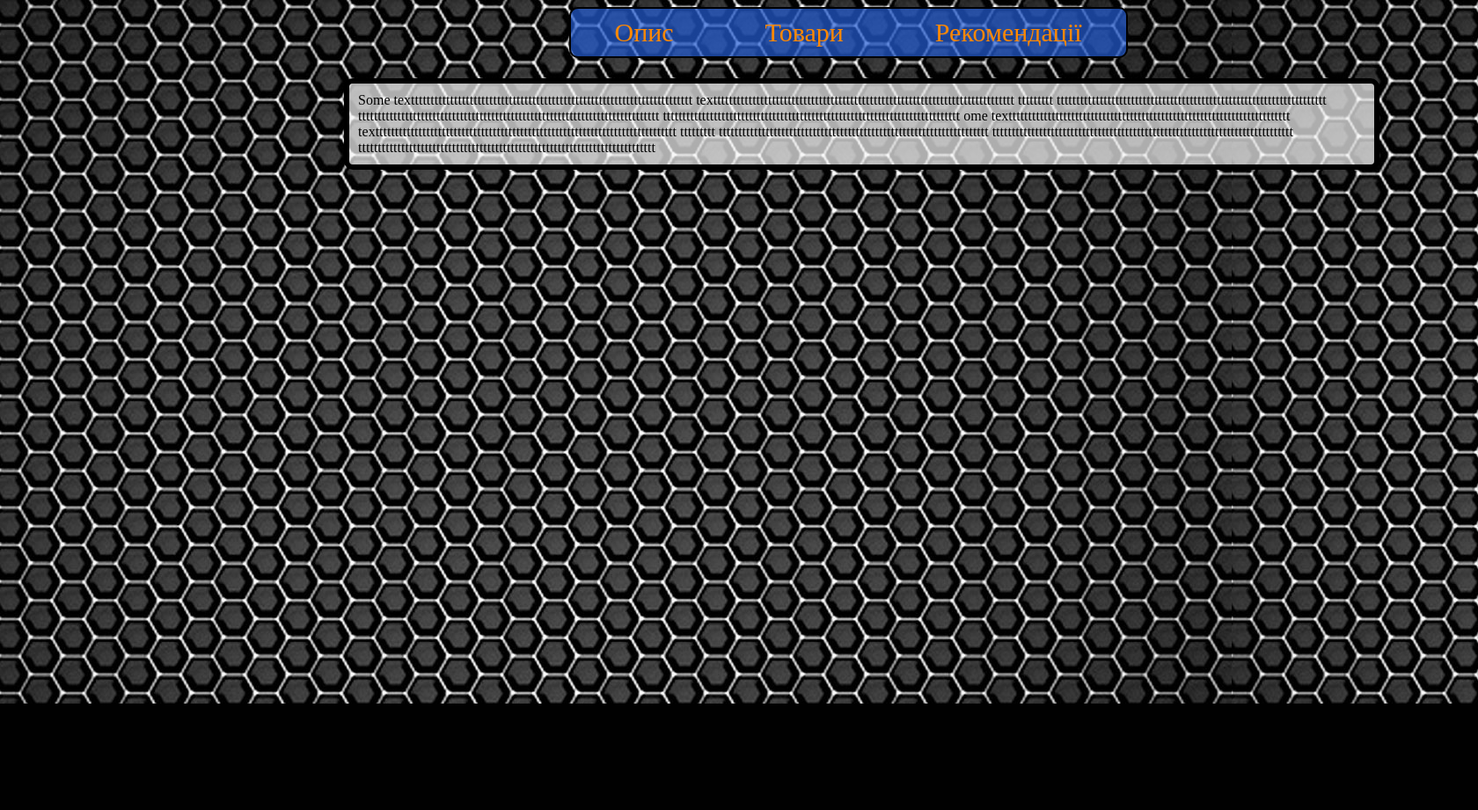
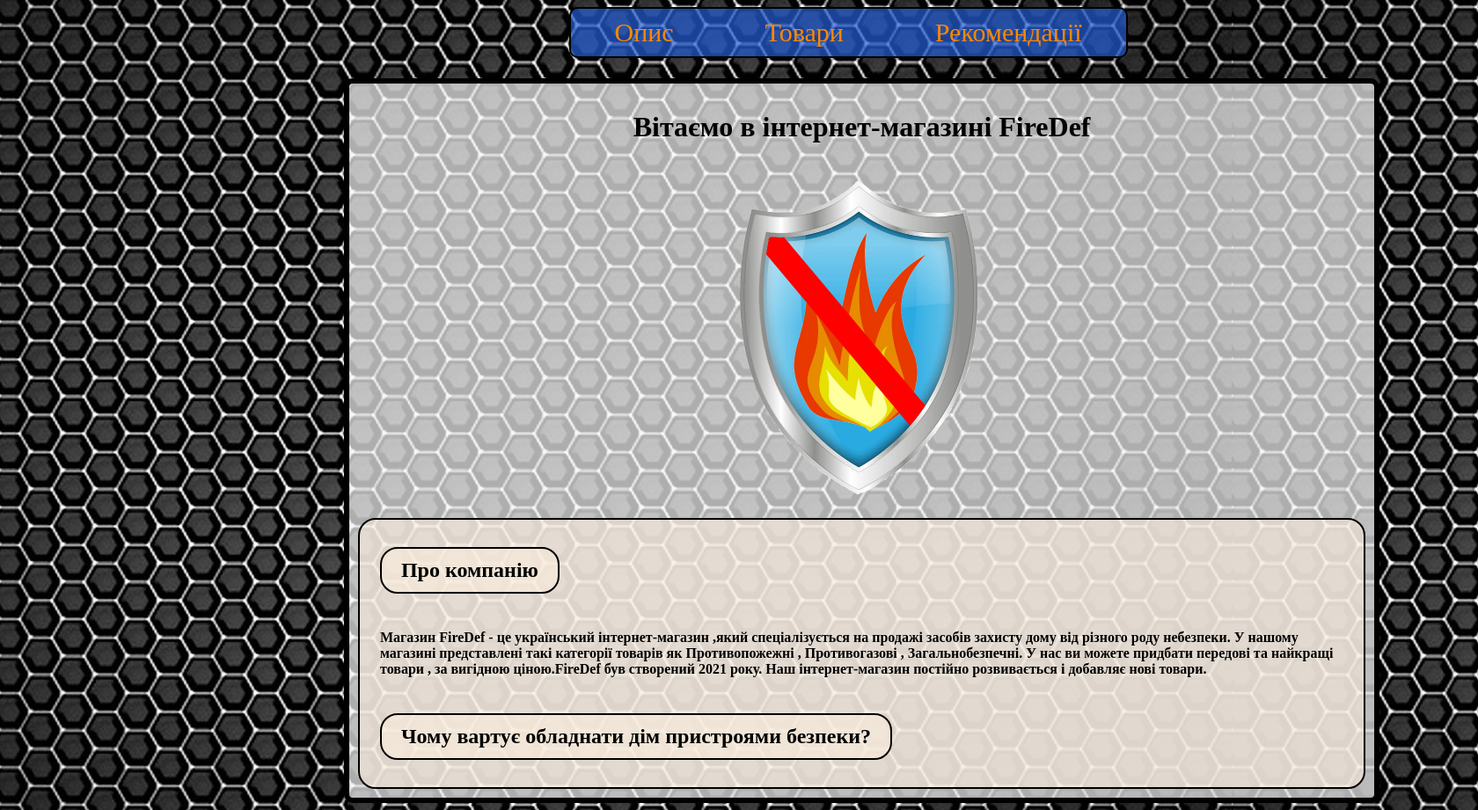
Before and after one commit to Mukolas/Diplomna, a PHP site: page /MainHTML.html in a window 1680 px wide. Shown: the whole page at 88% size. Before the commit the page ends 800 px from the top, so only its background shows below. Run offline with PHP 8.4, Linux system fonts and the light colour scheme.

Commit message:
Opys1
Доповнення до сторінки опис

```diff
--- a/JSwork.js
+++ b/JSwork.js
@@ -204,10 +204,12 @@ towar={
         if(inputImya.value==''||inputNomer.value==''||inputEmaile.value==''){
         console.log('Zapovnit vse formy');
         }else{
+            let mainForm = document.getElementById("lastForm");
         console.log(inputImya.value);
         console.log(inputNomer.value);
         console.log(inputEmaile.value);
         console.log(localStorage);
+        console.log(mainForm);
         form.style.display='none';
         localStorage.clear();
         }
--- a/MainHTML.html
+++ b/MainHTML.html
@@ -12,16 +12,18 @@
         </div>
         <br>
          <div class="mainDiv">
-          Some textttttttttttttttttttttttttttttttttttttttttttttttttttttttttttttttttttttttt
-          texttttttttttttttttttttttttttttttttttttttttttttttttttttttttttttttttttttttttttttt
-          ttttttttt ttttttttttttttttttttttttttttttttttttttttttttttttttttttttttttttttttttt
-          ttttttttttttttttttttttttttttttttttttttttttttttttttttttttttttttttttttttttttttt
-          tttttttttttttttttttttttttttttttttttttttttttttttttttttttttttttttttttttttttttt
-          ome textttttttttttttttttttttttttttttttttttttttttttttttttttttttttttttttttttttttt
-          texttttttttttttttttttttttttttttttttttttttttttttttttttttttttttttttttttttttttttttt
-          ttttttttt ttttttttttttttttttttttttttttttttttttttttttttttttttttttttttttttttttttt
-          ttttttttttttttttttttttttttttttttttttttttttttttttttttttttttttttttttttttttttttt
-          tttttttttttttttttttttttttttttttttttttttttttttttttttttttttttttttttttttttttttt
+         <h1 align="center" >Вітаємо в інтернет-магазині FireDef</h1>
+         <img class="MainEmblemImg" src="MainEmblem.png">
+
+         <div class="Opys">
+         <h2 align="center" class="Opys">Про компанію</h2>
+            <h4>Магазин FireDef - це український інтернет-магазин ,який спеціалізується на продажі засобів захисту дому від різного роду небезпеки.
+                У нашому магазині представлені такі категорії товарів як Противопожежні , Противогазові , Загальнобезпечні.
+                У нас ви можете придбати передові та найкращі товари , за вигідною ціною.FireDef був створений 2021 року.
+                Наш інтернет-магазин постійно розвивається і добавляє нові товари.
+            </h4>
+         <h2 align="center" class="Opys">Чому вартує обладнати дім пристроями безпеки?</h2>
+         </div>
          </div>
     </body>
 </html>
--- a/Towary.html
+++ b/Towary.html
@@ -49,9 +49,6 @@
         <div class="korzyna" id="korzyna"><img id="korzynaImg" src="Korzyna1.png"></div>
 
         <script src="JSwork.js"></script>
-
-
         </body>
 
-
 </html>
--- a/styles.css
+++ b/styles.css
@@ -175,3 +175,31 @@ input {
     border-radius: 10px;
     margin-bottom: 10px;
 }
+
+
+
+
+/* Cторінка Опис */
+
+
+
+/* Картинка головного зображення*/
+.MainEmblemImg{
+width: 100px;
+    height: 400px;
+    width: 400px;
+  margin-left: 32%;
+}
+
+/*Блоки тексту в описі*/
+.Opys{
+    display: inline-block;
+    background-color: rgba(250, 238, 221, 0.61);
+    border: 2px solid black;
+    padding-left: 2%;
+    padding-right: 2%;
+    padding-top: 1%;
+    padding-bottom: 1%;
+    border-radius: 20px;
+
+}
```
Also changed, not shown: MainEmblem.png (added).
